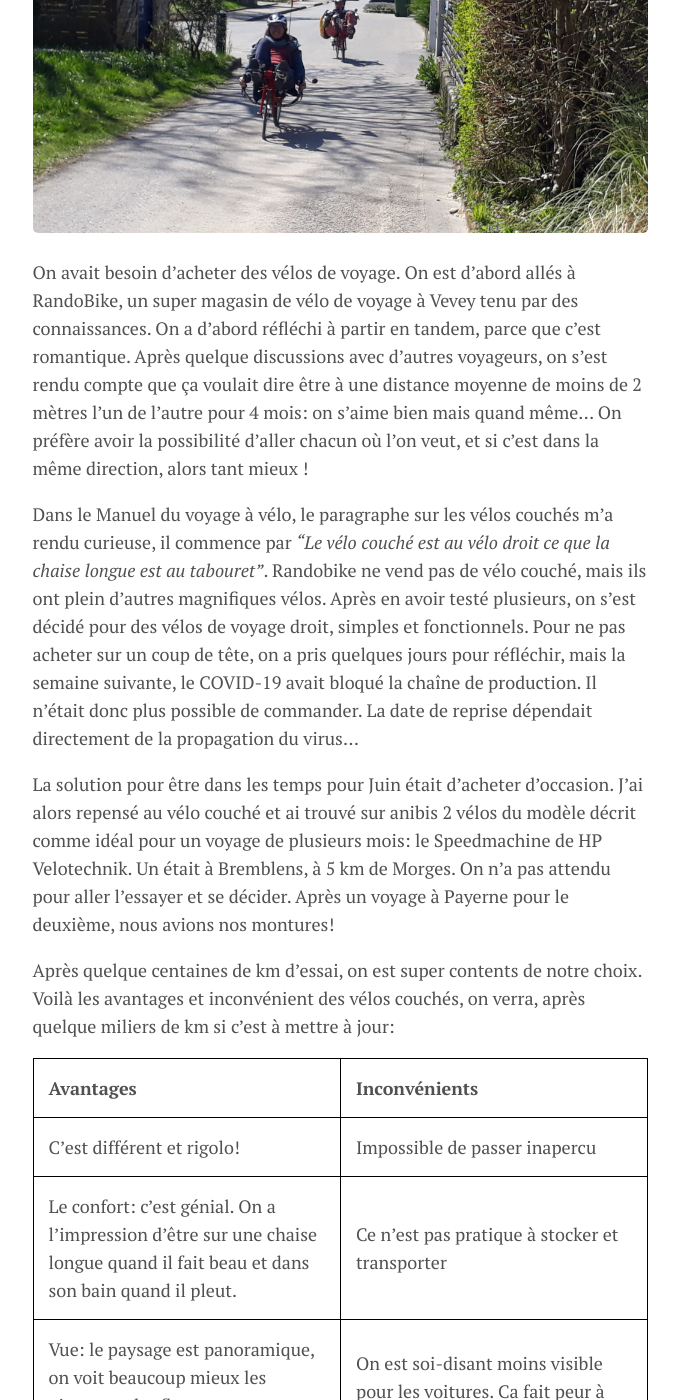
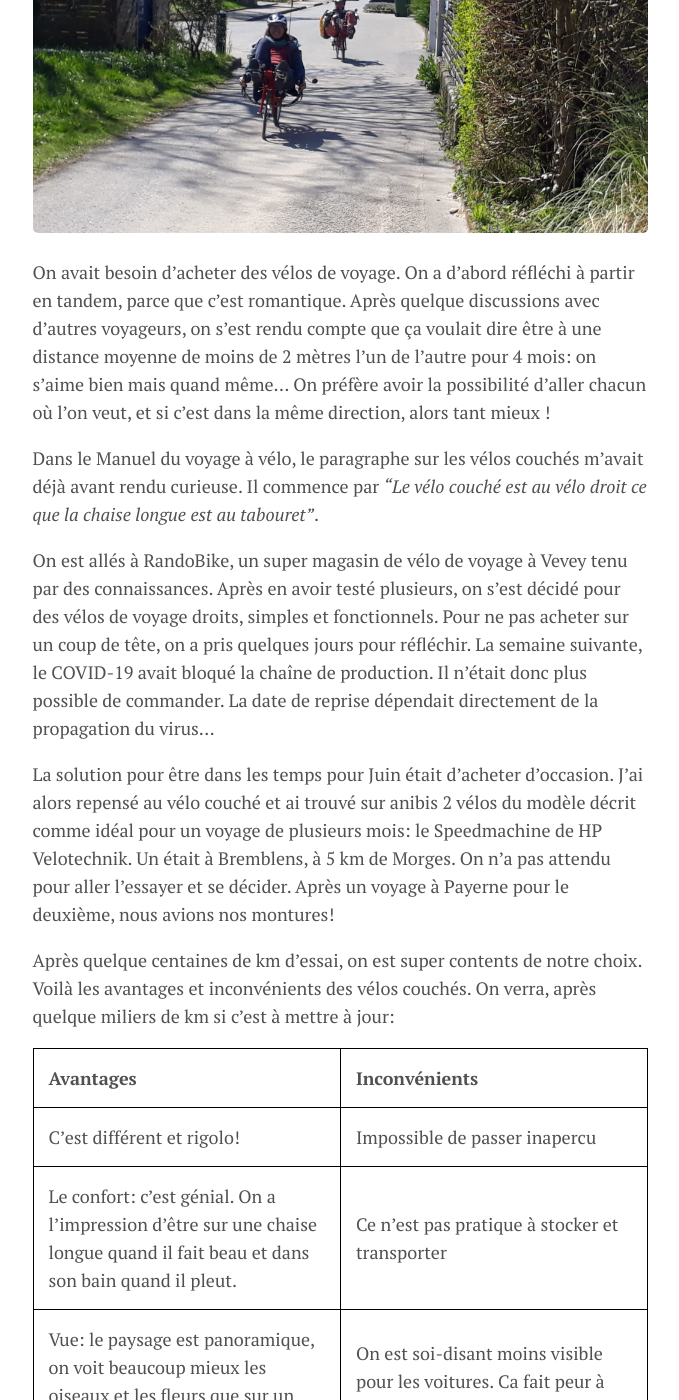
Before and after one commit to cyclovoyage/cyclovoyage.github.io, a Jekyll site: the page built from _posts/2020-04-21-velo-couche.md, in a window 1280 px wide and 1400 px high, scrolled down 332 px. Shown: the whole window, without its empty margins (300-979 px from the left). Built offline with Jekyll 4.4.1, drawn with Linux system fonts in a browser that asks for light colours; some of the changed text lies outside the part shown.

Commit message:
Update 2020-04-21-velo-couche.md

```diff
--- a/_posts/2020-04-21-velo-couche.md
+++ b/_posts/2020-04-21-velo-couche.md
@@ -6,18 +6,20 @@ categories: journal
 tags: [documentation,sample]
 image: cyclo_troinex.jpg
 ---
-On avait besoin d'acheter des vélos de voyage. On est d'abord allés à RandoBike, un super magasin de vélo de voyage à Vevey tenu par des connaissances. On a d'abord réfléchi à partir en tandem, parce que c'est romantique. Après quelque discussions avec d’autres voyageurs, on s'est rendu compte que ça voulait dire être à une distance moyenne de moins de 2 mètres l'un de l'autre pour 4 mois: on s'aime bien mais quand même... On préfère avoir la possibilité d’aller chacun où l'on veut, et si c'est dans la même direction, alors tant mieux !
+On avait besoin d'acheter des vélos de voyage. On a d'abord réfléchi à partir en tandem, parce que c'est romantique. Après quelque discussions avec d’autres voyageurs, on s'est rendu compte que ça voulait dire être à une distance moyenne de moins de 2 mètres l'un de l'autre pour 4 mois: on s'aime bien mais quand même... On préfère avoir la possibilité d’aller chacun où l'on veut, et si c'est dans la même direction, alors tant mieux !
 
-Dans le Manuel du voyage à vélo, le paragraphe sur les vélos couchés m’a rendu curieuse, il commence par *“Le vélo couché est au vélo droit ce que la chaise longue est au tabouret”*. Randobike ne vend pas de vélo couché, mais ils ont plein d’autres magnifiques vélos. Après en avoir testé plusieurs, on s'est décidé pour des vélos de voyage droit, simples et fonctionnels. Pour ne pas acheter sur un coup de tête, on a pris quelques jours pour réfléchir, mais la semaine suivante, le COVID-19 avait bloqué la chaîne de production. Il n’était donc plus possible de commander. La date de reprise dépendait directement de la propagation du virus...
+Dans le Manuel du voyage à vélo, le paragraphe sur les vélos couchés m’avait déjà avant rendu curieuse. Il commence par *“Le vélo couché est au vélo droit ce que la chaise longue est au tabouret”*.
+
+On est allés à RandoBike, un super magasin de vélo de voyage à Vevey tenu par des connaissances. Après en avoir testé plusieurs, on s'est décidé pour des vélos de voyage droits, simples et fonctionnels. Pour ne pas acheter sur un coup de tête, on a pris quelques jours pour réfléchir. La semaine suivante, le COVID-19 avait bloqué la chaîne de production. Il n’était donc plus possible de commander. La date de reprise dépendait directement de la propagation du virus...
 
 La solution pour être dans les temps pour Juin était d’acheter d’occasion. J'ai alors repensé au vélo couché et ai trouvé sur anibis 2 vélos du modèle décrit comme idéal pour un voyage de plusieurs mois: le Speedmachine de HP Velotechnik. Un était à Bremblens, à 5 km de Morges. On n’a pas attendu pour aller l’essayer et se décider. Après un voyage à Payerne pour le deuxième, nous avions nos montures!
 
 Après quelque centaines de km d'essai, on est super contents de notre choix.
-Voilà les avantages et inconvénient des vélos couchés, on verra, après quelque miliers de km si c'est à mettre à jour:
+Voilà les avantages et inconvénients des vélos couchés. On verra, après quelque miliers de km si c'est à mettre à jour:
 
 | Avantages  | Inconvénients  |
 |---|---|
 | C'est différent et rigolo!  | Impossible de passer inapercu  |
 | Le confort: c’est génial. On a l'impression d'être sur une chaise longue quand il fait beau et dans son bain quand il pleut.  | Ce n'est pas pratique à stocker et transporter  |
-|Vue: le paysage est panoramique, on voit beaucoup mieux les oiseaux et les fleurs que sur un vélo standard.   | On est soi-disant moins visible pour les voitures. Ca fait peur à nos parents.   |
+|Vue: le paysage est panoramique, on voit beaucoup mieux les oiseaux et les fleurs que sur un vélo droit.   | On est soi-disant moins visible pour les voitures. Ca fait peur à nos parents.   |
 | L'aérodynamisme: la différence contre la bise est bluffante.  |C'est plus lent à la montée (mais il paraît que c'est une question d'entraînement: c'est pas les mêmes muscles que les vélos droits.    |
```
